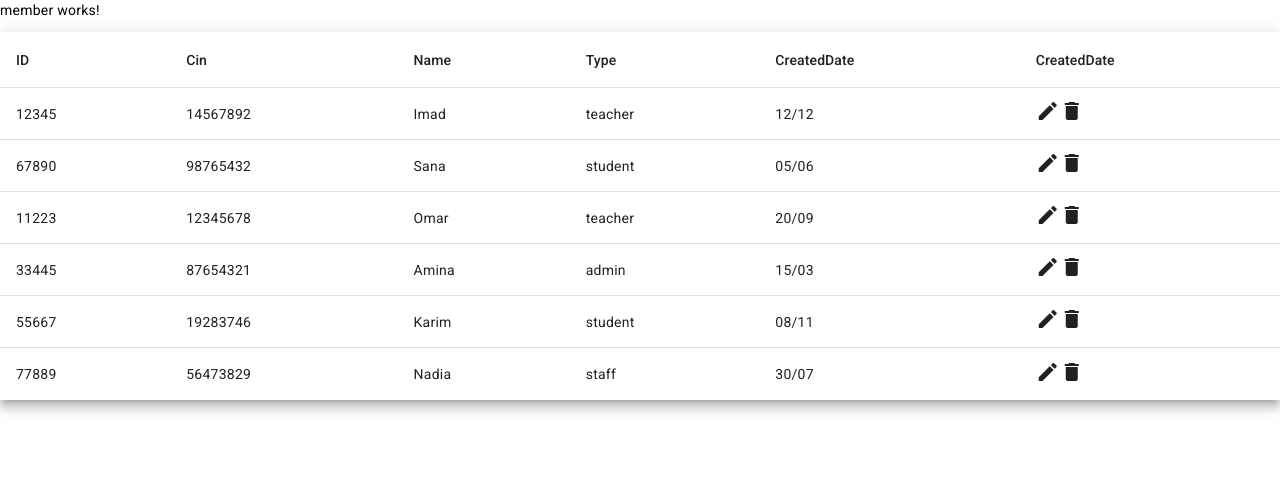
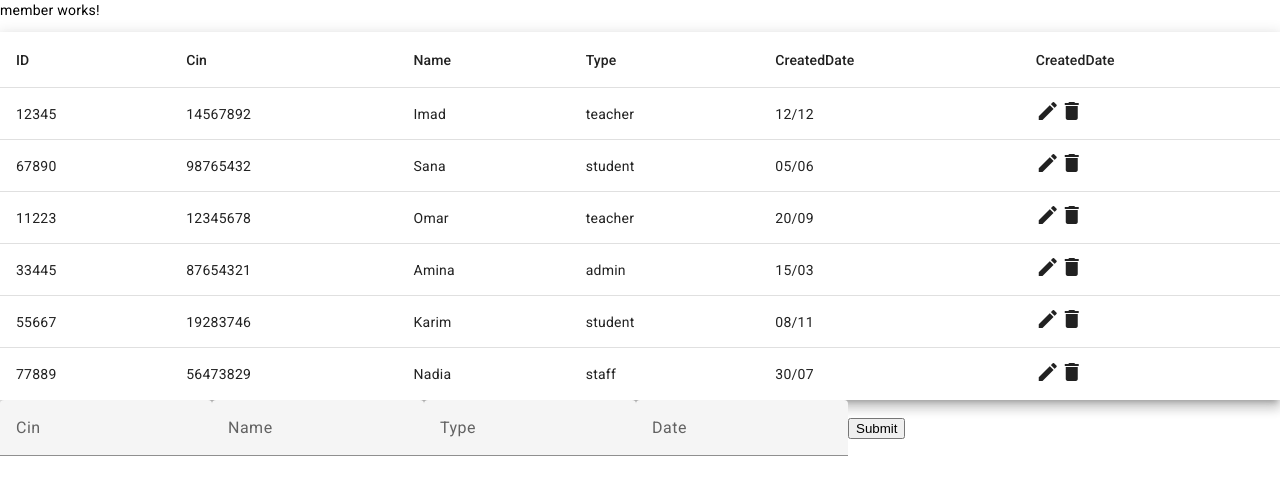
Before and after one commit to youssefhamzaa/AngularProject, an Angular app: page / in a window 1280 px wide. Shown: the top 478 px of the page. Built offline with nearby package versions, Linux system fonts and the light colour scheme; data requests are answered from the project's data file.

Commit message:
Description de la mise à jour

```diff
--- a/src/app/app.component.html
+++ b/src/app/app.component.html
@@ -1,4 +1,4 @@
 <app-member/>
-
+<app-member-form/>
 <!--appel de selector -->
 <!--{{ title }} -->
--- /dev/null
+++ b/src/app/member-form/member-form.component.html
@@ -0,0 +1,23 @@
+<form [formGroup]="form" (ngSubmit)="onSub()">
+    <mat-form-field appearance="fill">
+
+        <input matInput placeholder="Cin" formControlName="cin">
+
+      </mat-form-field>
+      <mat-form-field appearance="fill">
+
+        <input matInput placeholder="Name" formControlName="name">
+
+      </mat-form-field>
+      <mat-form-field appearance="fill">
+
+        <input matInput placeholder="Type" formControlName="type">
+
+      </mat-form-field>
+      <mat-form-field appearance="fill">
+
+        <input matInput placeholder="Date" formControlName="createdDate">
+
+      </mat-form-field>
+      <button type="submit">Submit</button>
+    </form>
--- /dev/null
+++ b/src/app/member-form/member-form.component.ts
@@ -0,0 +1,22 @@
+import { Component, OnInit } from '@angular/core';
+import { FormControl, FormGroup } from '@angular/forms';
+
+@Component({
+  selector: 'app-member-form',
+  templateUrl: './member-form.component.html',
+  styleUrls: ['./member-form.component.css']
+})
+export class MemberFormComponent implements OnInit{
+  form!:FormGroup
+  ngOnInit(){
+    this.form=new FormGroup({
+        cin: new FormControl(null),
+        name: new FormControl(null),
+        type: new FormControl(null),
+        createdDate:new FormControl(null)
+    })
+  }
+  onSub():void{
+    console.log(this.form.value)
+  }
+}
```
Also changed, not shown: src/app/app.module.ts (+11 -2 lines), src/app/member-form/member-form.component.css (added), 1 other file (tests, documents, lock files or other folders).
